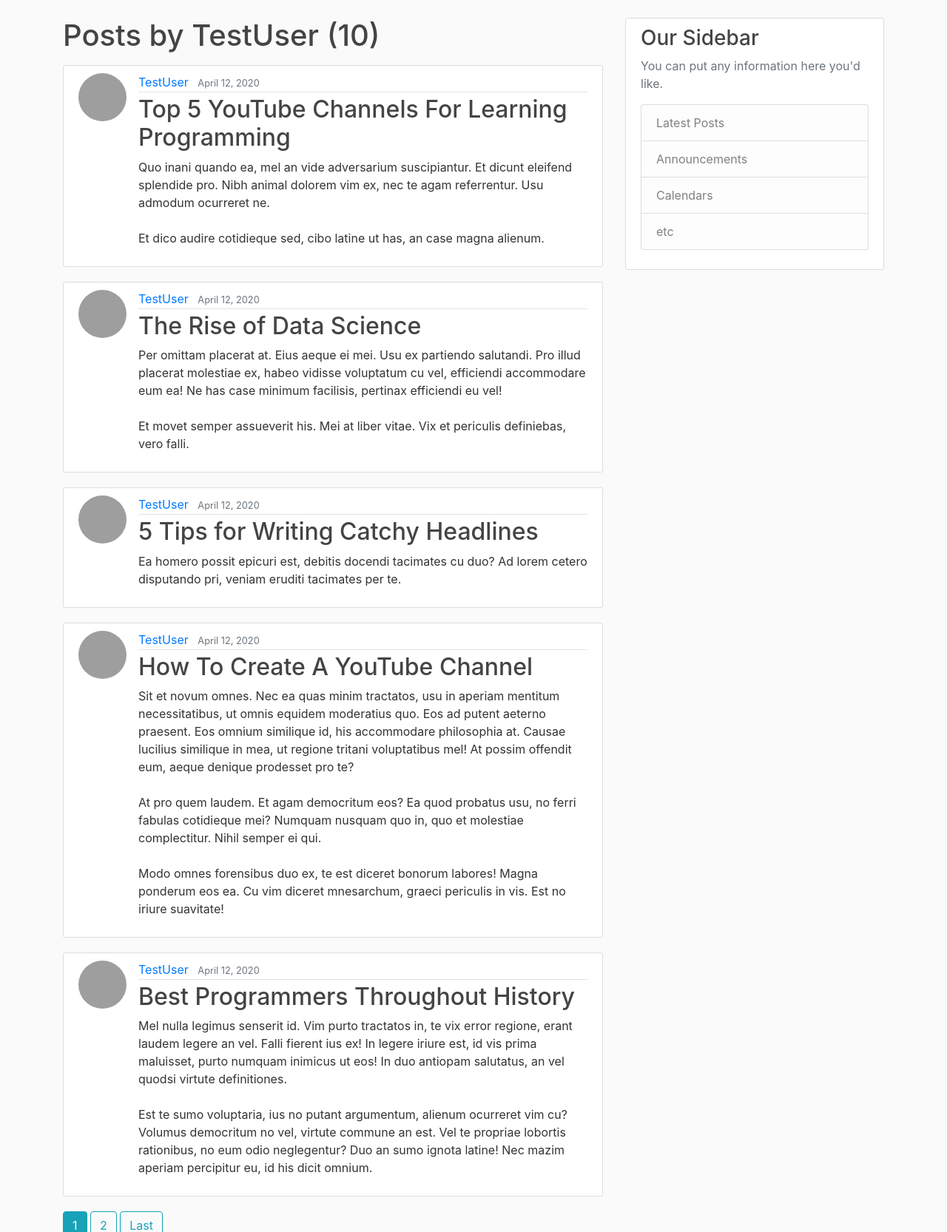
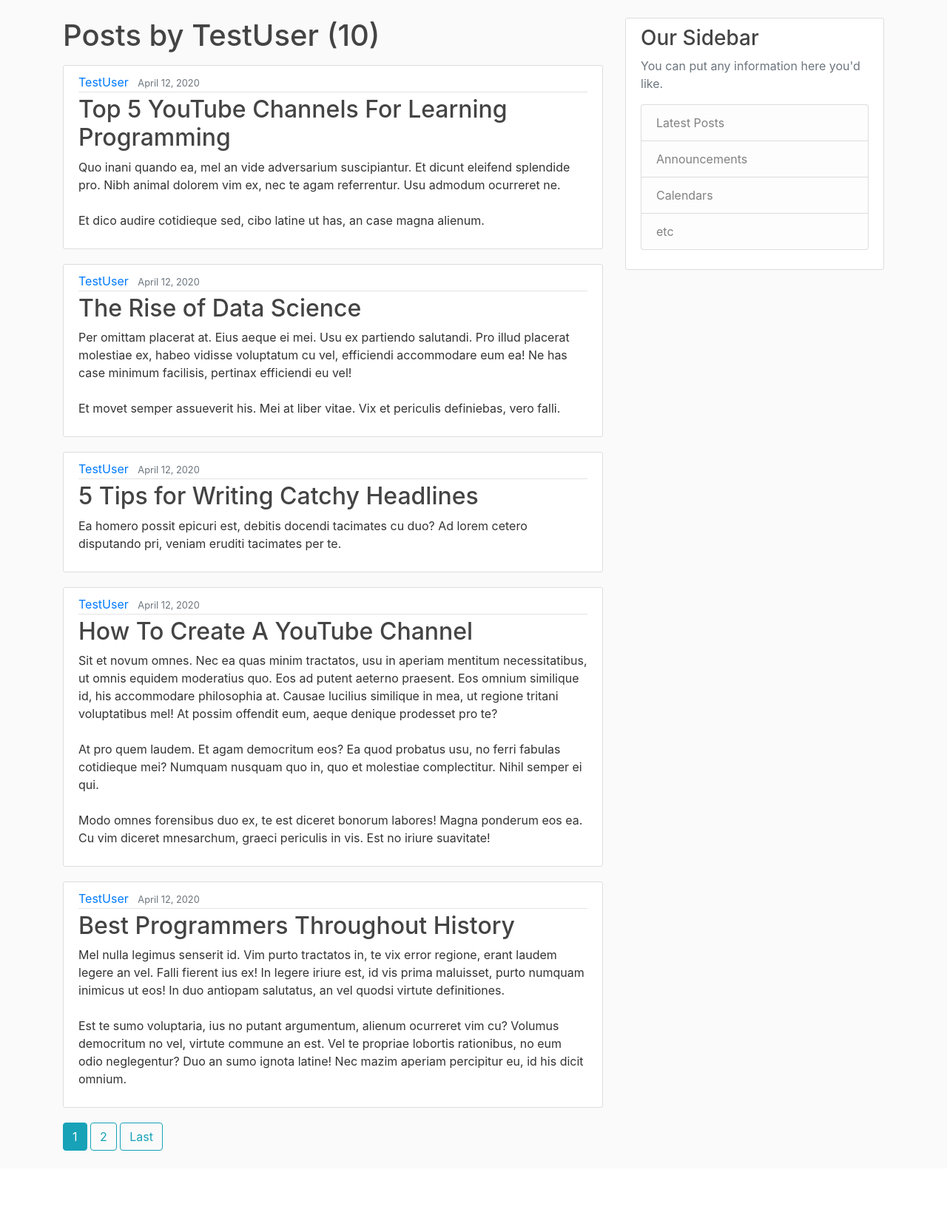
Before and after one commit to ZeelSinojia/BlogApp, a Django app: a page that uses blog/templates/blog/user_posts.html in a window 1280 px wide. Shown: the part 56-1722 px from the top of the page at 74% size. After the commit the page ends 1612 px from the top, so only its background shows below. Run offline with Django 3.2, Linux system fonts and the light colour scheme; data comes from the database, SQL or seed files in the repository; some libraries are stand-ins or nearby versions; grey boxes are pictures that could not be loaded.

Commit message:
user profile pic disabled

```diff
--- a/blog/models.py
+++ b/blog/models.py
@@ -16,4 +16,4 @@ class Post(models.Model):
         return self.title
 
     def get_absolute_url(self):
-        return reverse('post-detail', kwargs={'pk':self.pk})
+        return reverse('post-detail', kwargs={'pk': self.pk})
--- a/blog/templates/blog/home.html
+++ b/blog/templates/blog/home.html
@@ -2,7 +2,6 @@
 {% block content %}
     {% for post in posts %}
         <article class="media content-section">
-                    <img class="rounded-circle article-img" src="{{ post.author.profile.image.url }}">
           <div class="media-body">
             <div class="article-metadata">
               <a class="mr-2" href="{% url 'user-posts' post.author.username %}">{{ post.author }}</a>
--- a/blog/templates/blog/post_detail.html
+++ b/blog/templates/blog/post_detail.html
@@ -1,7 +1,6 @@
 {% extends "blog/base.html" %}
 {% block content %}
     <article class="media content-section">
-        <img class="rounded-circle article-img" src="{{ object.author.profile.image.url }}">
       <div class="media-body">
         <div class="article-metadata">
           <a class="mr-2" href="{% url 'user-posts' object.author.username %}">{{ object.author }}</a>
--- a/blog/templates/blog/user_posts.html
+++ b/blog/templates/blog/user_posts.html
@@ -3,7 +3,6 @@
     <h1 class="mb-3">Posts by {{ view.kwargs.username }} ({{ page_obj.paginator.count }}) </h1>
     {% for post in posts %}
         <article class="media content-section">
-                    <img class="rounded-circle article-img" src="{{ post.author.profile.image.url }}">
           <div class="media-body">
             <div class="article-metadata">
               <a class="mr-2" href="{% url 'user-posts' post.author.username %}">{{ post.author }}</a>
```
